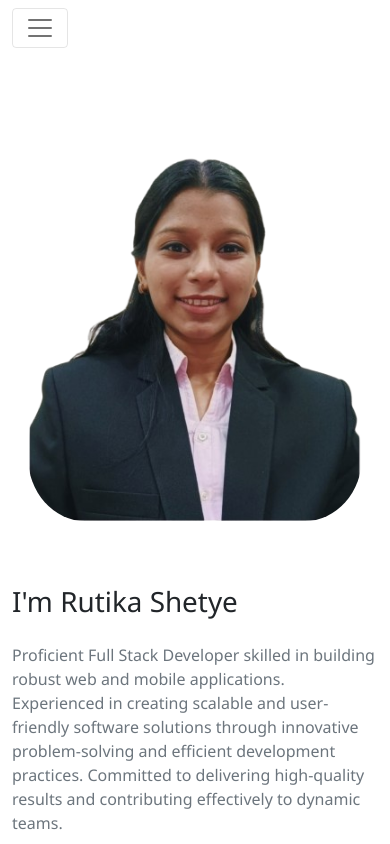
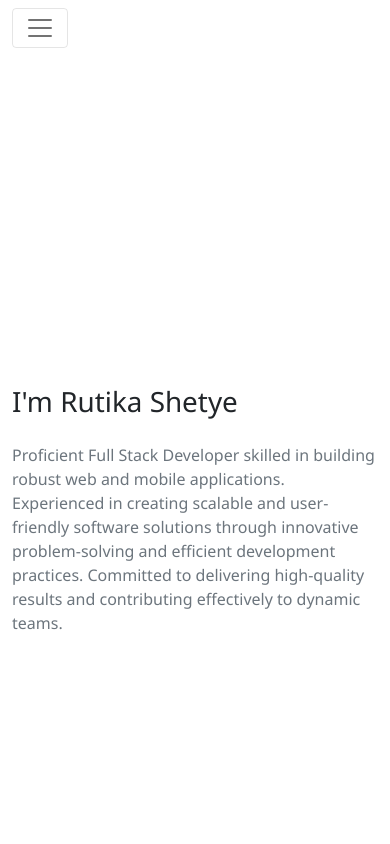
Before and after one commit to rutikashetye/E-portfolio, a plain HTML site: page index.html in a window 390 px wide. Shown: the top 844 px of the page. Drawn offline with nearby package versions, Linux system fonts and the light colour scheme.

Commit message:
image hidden on screen screen small

```diff
--- a/index.html
+++ b/index.html
@@ -71,6 +71,10 @@
     padding: 5px;
     font-size: smaller;
   }
+
+  @media screen and (max-width: 600px) {
+  #profile_img { display: none; }
+}
 </style>
 
 <body class="bg-white">
@@ -120,7 +124,7 @@
         <div class="col-md-4">
           <section id="about" class="py-5">
             <div class="About-img">
-              <img src="images/Photo.png" class="p-3 mw-100" style="height:400px; border-radius:20%;" />
+              <img src="images/Photo.png" id="profile_img" class="p-3 mw-100" style="height:400px; border-radius:20%;" />
               <!-- class="rounded-circle mw-100" -->
             </div>
         </div>
```
